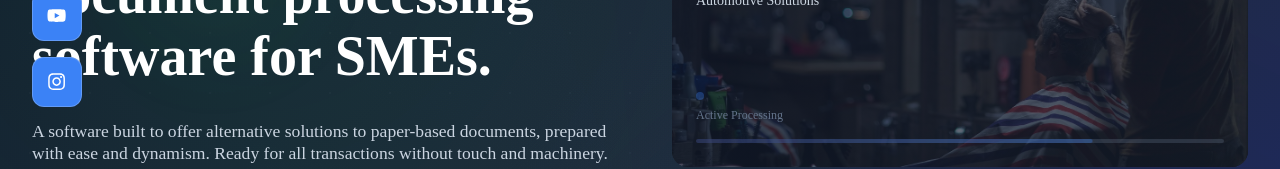
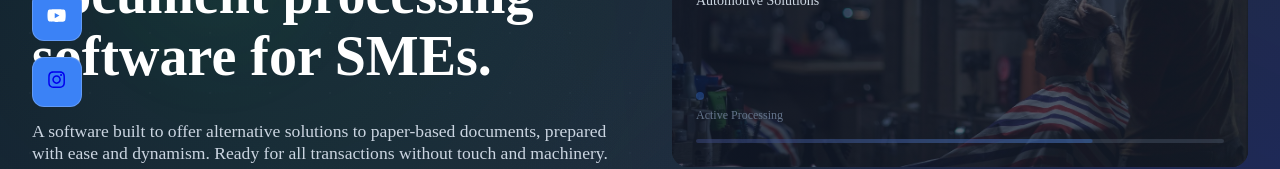
Before and after one commit to aselarbw-dev/aselar, a React (Vite) app in the folder aselar-receipts/: page / in a window 1280 px wide. Shown: the part 384-553 px from the top of the page. Built offline with nearby package versions, Linux system fonts and the light colour scheme.

Commit message:
added social media links

```diff
--- a/aselar-receipts/src/Componets/Hero.tsx
+++ b/aselar-receipts/src/Componets/Hero.tsx
@@ -72,7 +72,10 @@ const Hero: React.FC = () => {
               <FaYoutube />
             </div>
             <div className={Herostyles.iconWrapper}>
-              <FaInstagram />
+              <a href='https://www.instagram.com/aselar_bw/'>
+<FaInstagram />
+              </a>
+
             </div>
           </div>
 
```
